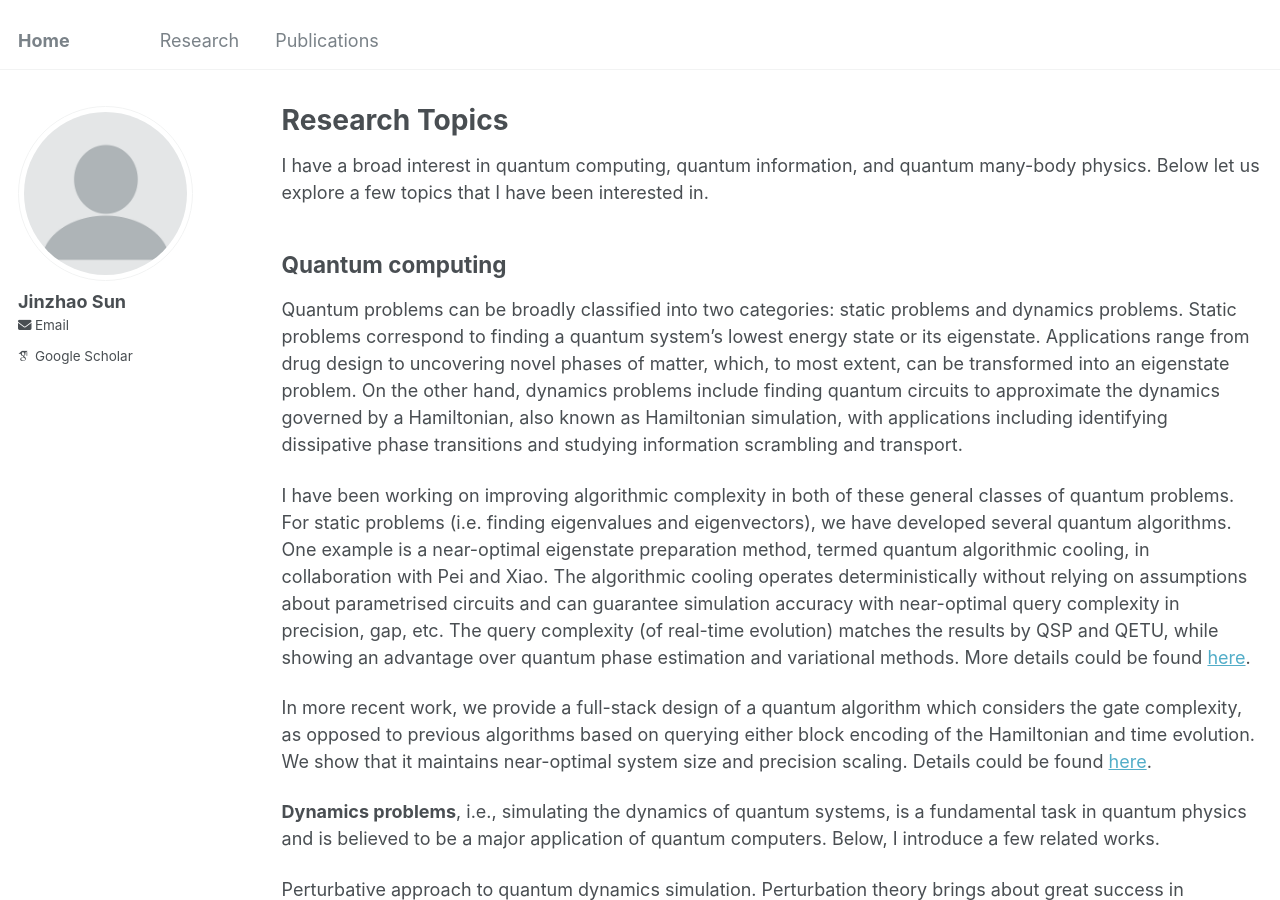
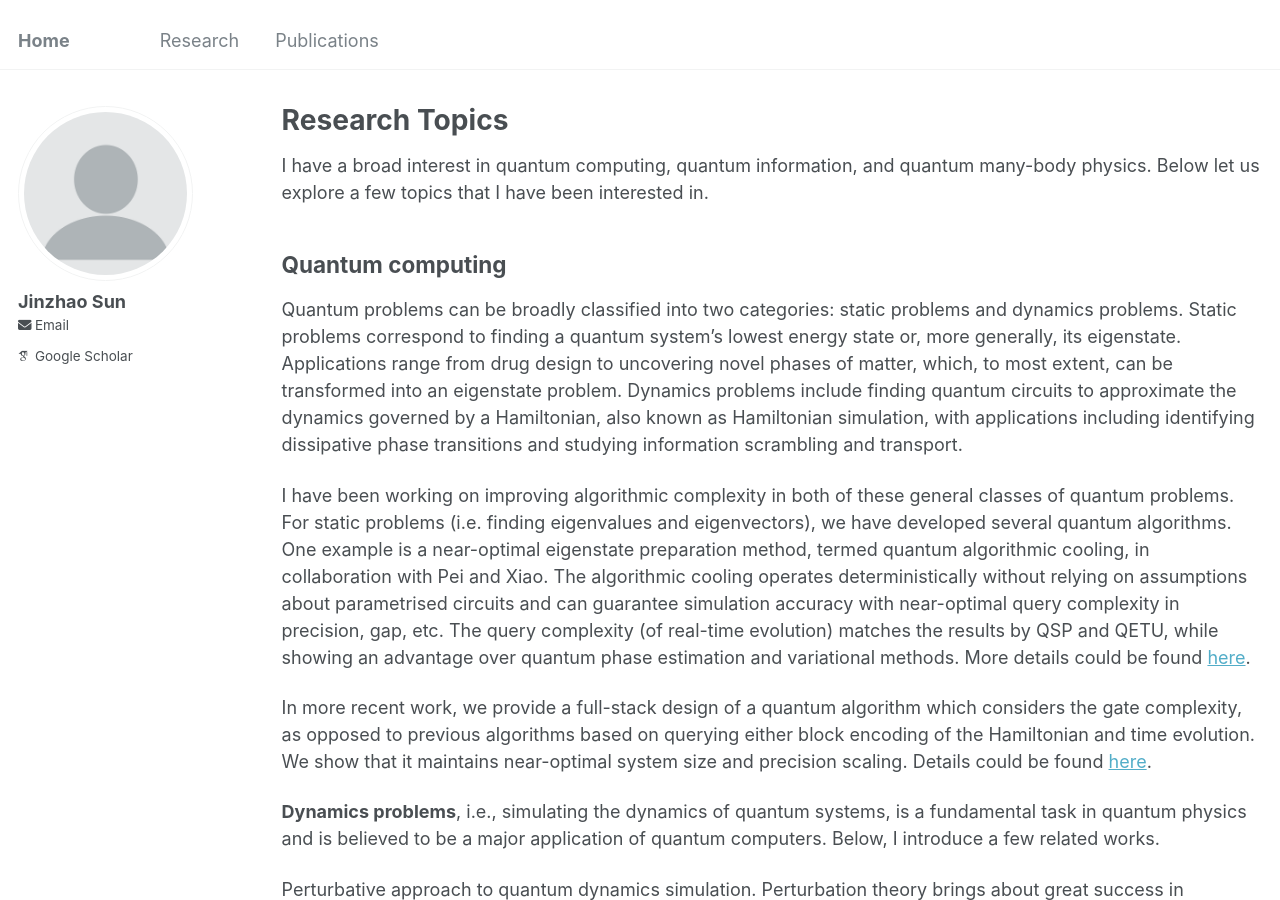
Before and after one commit to jinzhao-sun/jinzhao-sun.github.io, a Jekyll site: the page built from _pages/research.md, in a window 1280 px wide and 900 px high. Built offline with Jekyll 4.4.1, drawn with Linux system fonts in a browser that asks for light colours; some web fonts are replaced.

Commit message:
Update research.md

```diff
--- a/_pages/research.md
+++ b/_pages/research.md
@@ -11,7 +11,7 @@ I have a broad interest in quantum computing, quantum information, and quantum m
 Quantum computing
 -----
 
-Quantum problems can be broadly classified into two categories: static problems and dynamics problems. Static problems correspond to finding a quantum system's lowest energy state or its eigenstate. Applications range from drug design to uncovering novel phases of matter, which, to most extent, can be transformed into an eigenstate problem. On the other hand, dynamics problems include finding quantum circuits to approximate the dynamics governed by a Hamiltonian, also known as Hamiltonian simulation, with applications including identifying dissipative phase transitions and studying information scrambling and transport.
+Quantum problems can be broadly classified into two categories: static problems and dynamics problems. Static problems correspond to finding a quantum system's lowest energy state or, more generally, its eigenstate. Applications range from drug design to uncovering novel phases of matter, which, to most extent, can be transformed into an eigenstate problem. Dynamics problems include finding quantum circuits to approximate the dynamics governed by a Hamiltonian, also known as Hamiltonian simulation, with applications including identifying dissipative phase transitions and studying information scrambling and transport.
 
 I have been working on improving algorithmic complexity in both of these general classes of quantum problems. For static problems (i.e. finding eigenvalues and eigenvectors), we have developed several quantum algorithms. One example is a near-optimal eigenstate preparation method, termed quantum algorithmic cooling, in collaboration with Pei and Xiao. The algorithmic cooling operates deterministically without relying on assumptions about parametrised circuits and can guarantee simulation accuracy with near-optimal query complexity in precision, gap, etc. The query complexity (of real-time evolution) matches the results by QSP and QETU, while showing an advantage over quantum phase estimation and variational methods. More details could be found [here](https://arxiv.org/abs/2109.15304).
 
```
